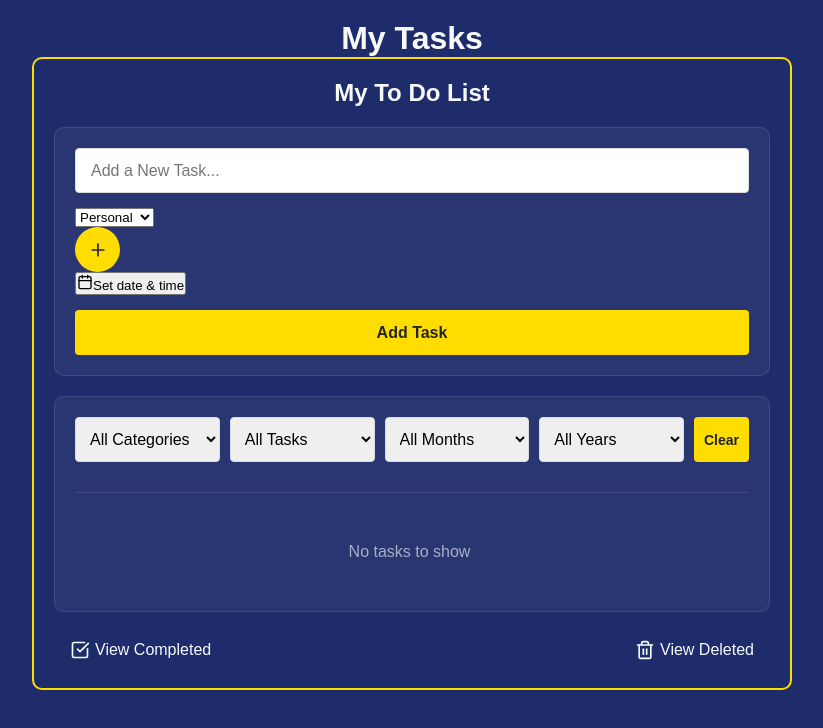
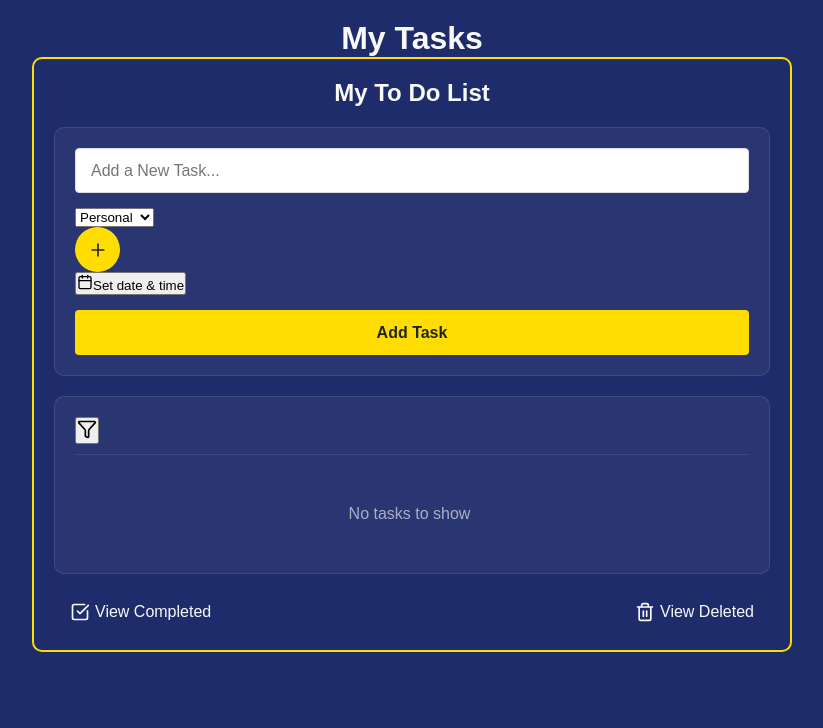
Before and after one commit to Fariss14/to-do-list-app, a React (Vite) app: page / in a window 1280 px wide. Shown: the top 728 px of the page, without its empty margins (228-1051 px from the left). Built offline with nearby package versions, Linux system fonts and the light colour scheme.

Commit message:
Update TaskFilter.jsx

```diff
--- a/src/components/TaskFilter.jsx
+++ b/src/components/TaskFilter.jsx
@@ -1,10 +1,13 @@
-import { useState } from "react"
+import { useState, useRef, useEffect } from "react"
+import { Filter, X } from "lucide-react"
 
 function TaskFilter({ categories, onFilterChange }) {
+  const [isOpen, setIsOpen] = useState(false)
   const [category, setCategory] = useState("All Categories")
   const [month, setMonth] = useState("")
   const [year, setYear] = useState("")
   const [status, setStatus] = useState("All")
+  const filterRef = useRef(null)
 
   const months = [
     { value: "", label: "All Months" },
@@ -31,50 +34,38 @@ function TaskFilter({ categories, onFilterChange }) {
     })),
   ]
 
+
   const statuses = [
     { value: "All", label: "All Tasks" },
-    { value: "Active", label: "Active" },
-    { value: "Overdue", label: "Overdue" },
+    { value: "Active", label: "Active Tasks" },
+    { value: "Overdue", label: "Overdue Tasks" },
   ]
 
-  const handleCategoryChange = (e) => {
-    setCategory(e.target.value)
-    onFilterChange({
-      category: e.target.value,
-      month: month,
-      year: year,
-      status: status,
-    })
+  useEffect(() => {
+    function handleClickOutside(event) {
+      if (filterRef.current && !filterRef.current.contains(event.target)) {
+        setIsOpen(false)
+      }
     }
 
-  const handleMonthChange = (e) => {
-    setMonth(e.target.value)
-    onFilterChange({
-      category: category,
-      month: e.target.value,
-      year: year,
-      status: status,
-    })
+    document.addEventListener("mousedown", handleClickOutside)
+    return () => {
+      document.removeEventListener("mousedown", handleClickOutside)
+    }
+  }, [filterRef])
+
+  const toggleFilter = () => {
+    setIsOpen(!isOpen)
   }
 
-  const handleYearChange = (e) => {
-    setYear(e.target.value)
+  const applyFilters = () => {
     onFilterChange({
-      category: category,
-      month: month,
-      year: e.target.value,
-      status: status,
+      category,
+      month,
+      year,
+      status,
     })
-  }
-
-  const handleStatusChange = (e) => {
-    setStatus(e.target.value)
-    onFilterChange({
-      category: category,
-      month: month,
-      year: year,
-      status: e.target.value,
-    })
+    setIsOpen(false)
   }
 
   const clearFilters = () => {
@@ -88,12 +79,36 @@ function TaskFilter({ categories, onFilterChange }) {
       year: "",
       status: "All",
     })
+    setIsOpen(false)
   }
 
+  const activeFilterCount = [category !== "All Categories", month !== "", year !== "", status !== "All"].filter(
+    Boolean,
+  ).length
+
   return (
-    <div className="filter-container">
-      <div className="filter-select">
-        <select value={category} onChange={handleCategoryChange}>
+    <div className="filter-dropdown" ref={filterRef}>
+      <button
+        className={`filter-button ${activeFilterCount > 0 ? "has-filters" : ""}`}
+        onClick={toggleFilter}
+        title="Filter tasks"
+      >
+        <Filter size={20} />
+        {activeFilterCount > 0 && <span className="filter-badge">{activeFilterCount}</span>}
+      </button>
+
+      {isOpen && (
+        <div className="filter-dropdown-content">
+          <div className="filter-dropdown-header">
+            <h3>Filter Tasks</h3>
+            <button className="close-button" onClick={() => setIsOpen(false)}>
+              <X size={18} />
+            </button>
+          </div>
+
+          <div className="filter-group">
+            <label>Category</label>
+            <select value={category} onChange={(e) => setCategory(e.target.value)}>
               <option value="All Categories">All Categories</option>
               {categories.map((cat) => (
                 <option key={cat} value={cat}>
@@ -103,8 +118,9 @@ function TaskFilter({ categories, onFilterChange }) {
             </select>
           </div>
 
-      <div className="filter-select">
-        <select value={status} onChange={handleStatusChange}>
+          <div className="filter-group">
+            <label>Status</label>
+            <select value={status} onChange={(e) => setStatus(e.target.value)}>
               {statuses.map((s) => (
                 <option key={s.value} value={s.value}>
                   {s.label}
@@ -113,8 +129,9 @@ function TaskFilter({ categories, onFilterChange }) {
             </select>
           </div>
 
-      <div className="filter-select">
-        <select value={month} onChange={handleMonthChange}>
+          <div className="filter-group">
+            <label>Month</label>
+            <select value={month} onChange={(e) => setMonth(e.target.value)}>
               {months.map((m) => (
                 <option key={m.value} value={m.value}>
                   {m.label}
@@ -123,8 +140,9 @@ function TaskFilter({ categories, onFilterChange }) {
             </select>
           </div>
 
-      <div className="filter-select">
-        <select value={year} onChange={handleYearChange}>
+          <div className="filter-group">
+            <label>Year</label>
+            <select value={year} onChange={(e) => setYear(e.target.value)}>
               {years.map((y) => (
                 <option key={y.value} value={y.value}>
                   {y.label}
@@ -133,9 +151,16 @@ function TaskFilter({ categories, onFilterChange }) {
             </select>
           </div>
 
-      <button className="btn btn-sm" onClick={clearFilters}>
-        Clear
+          <div className="filter-actions">
+            <button className="btn btn-sm" onClick={applyFilters}>
+              Apply Filters
             </button>
+            <button className="btn btn-sm btn-cancel" onClick={clearFilters}>
+              Clear Filters
+            </button>
+          </div>
+        </div>
+      )}
     </div>
   )
 }
```
Lines whose indentation alone changed are shown as unchanged.
